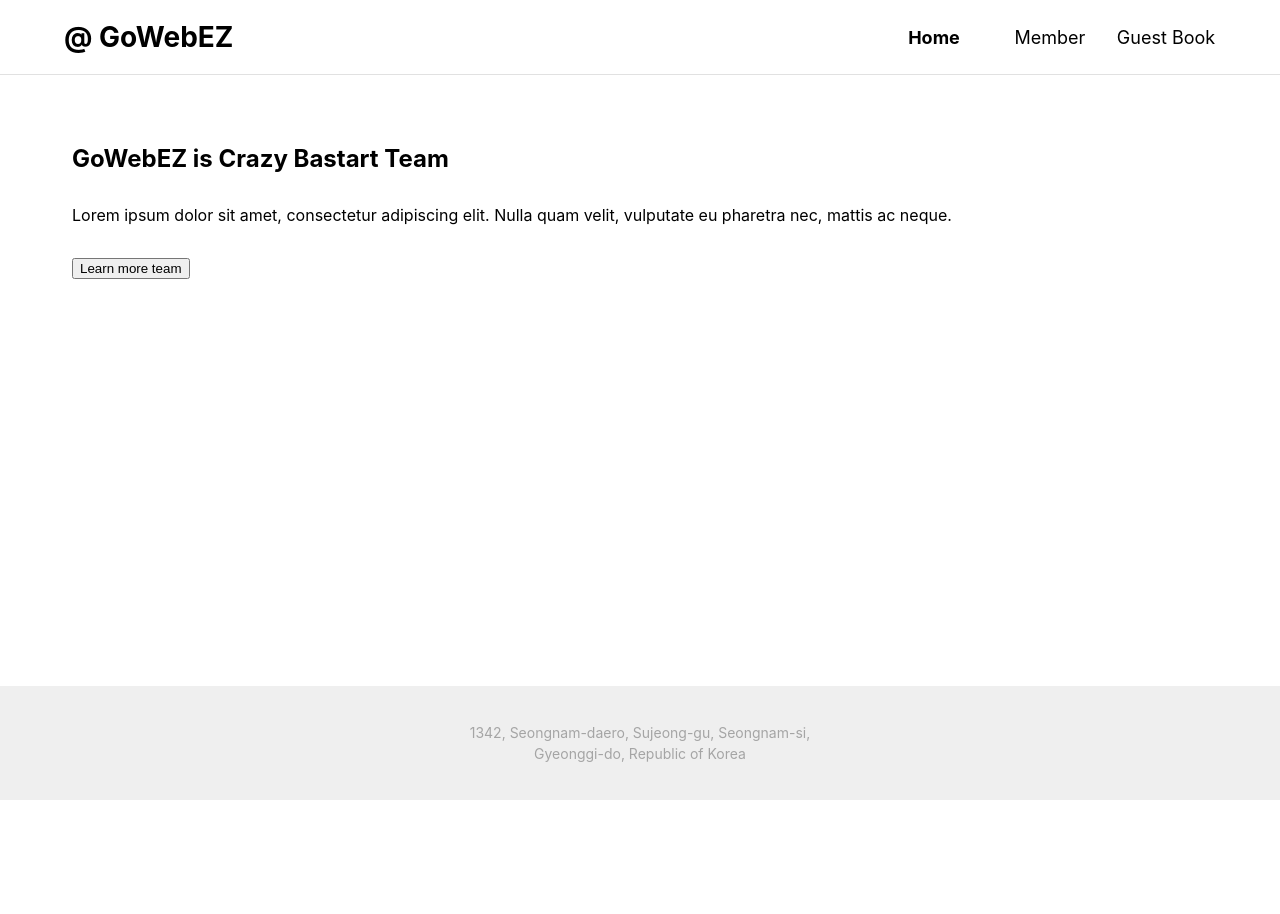
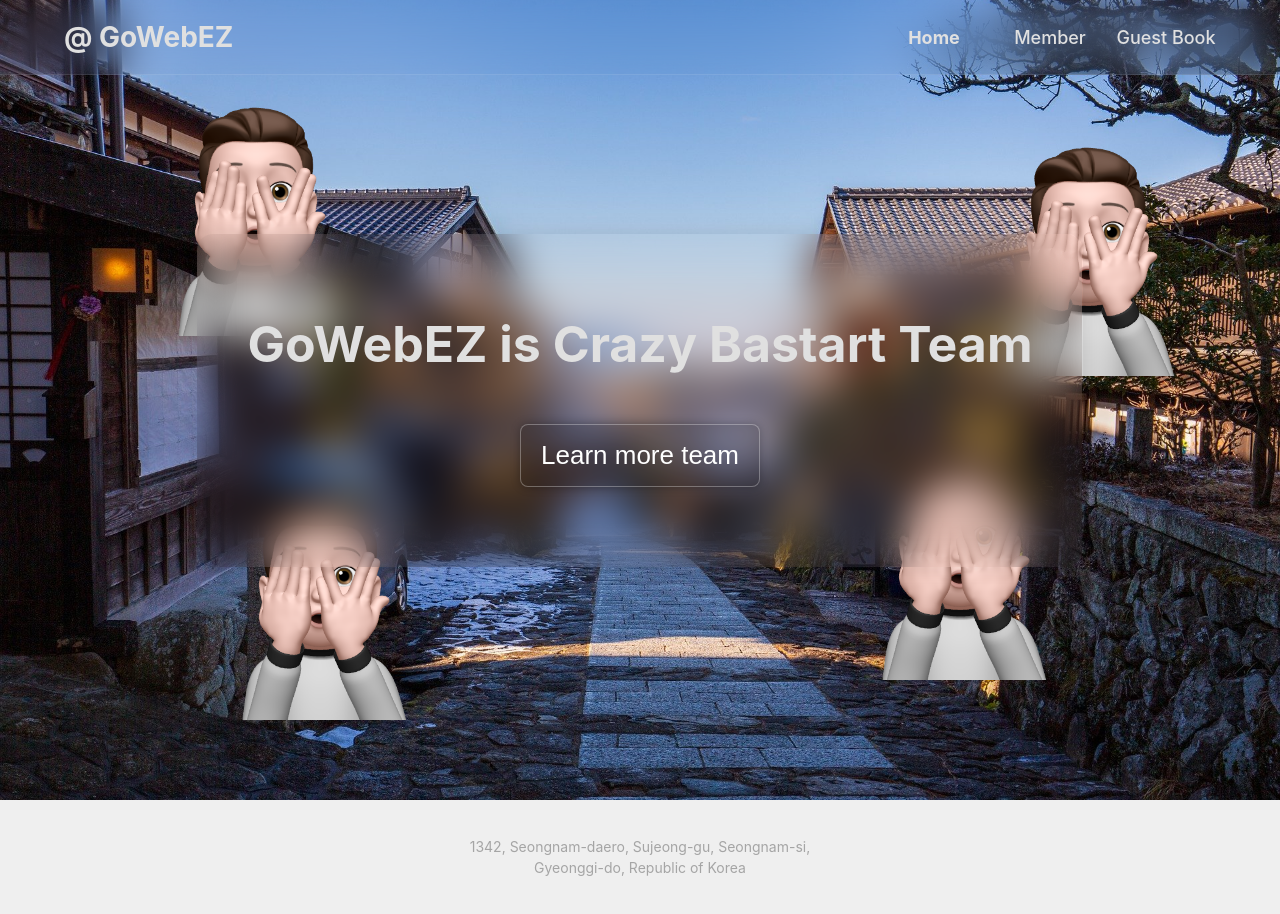
Before and after one commit to GoWeb-EZ/team-page, a React (Create React App) app: page / in a window 1280 px wide. Before the commit the page ends 800 px from the top, so only its background shows below. Built offline with nearby package versions, Linux system fonts and the light colour scheme.

Commit message:
Add HomeHero

```diff
--- a/src/components/Header/Header.styles.js
+++ b/src/components/Header/Header.styles.js
@@ -14,11 +14,14 @@ const Root = styled.header`
 
   background-color: transparent;
   backdrop-filter: blur(20px);
-  border-bottom: 1px solid #e1e1e1;
+  border-bottom: 1px solid rgba(255, 255, 255, 0.1);
+
+  z-index: 100;
 `;
 
 const Logo = styled.h1`
   font-size: 28px;
+  color: #e0e0e0;
 `;
 
 const NavList = styled.ul`
@@ -33,6 +36,8 @@ const Nav = styled(NavLink)`
   display: flex;
   align-items: center;
   justify-content: center;
+  color: #e0e0e0;
+  font-weight: 500;
 
   &.active {
     font-weight: 700;
--- /dev/null
+++ b/src/components/Home/Hero/HomeHero.js
@@ -0,0 +1,19 @@
+import bg from './bg.jpg';
+import s from './HomeHero.styles';
+import emoji from './emoji.png';
+
+export const HomeHero = () => (
+  <s.Root>
+    <s.Background src={bg} width="100%" />
+    <s.Body>
+      <s.Title>GoWebEZ is Crazy Bastart Team</s.Title>
+      <s.Cta type="button" className="btn btn-outline-dark">
+        Learn more team
+      </s.Cta>
+    </s.Body>
+    <s.FirstEmoji src={emoji} alt="emoji" />
+    <s.SecondEmoji src={emoji} alt="emoji" />
+    <s.ThirdEmoji src={emoji} alt="emoji" />
+    <s.FourthEmoji src={emoji} alt="emoji" />
+  </s.Root>
+);
--- /dev/null
+++ b/src/components/Home/Hero/HomeHero.styles.js
@@ -0,0 +1,96 @@
+import styled from 'styled-components';
+
+const Root = styled.div`
+  position: relative;
+  display: flex;
+  align-items: center;
+  justify-content: center;
+  height: 100vh;
+`;
+
+const Background = styled.img`
+  position: absolute;
+  inset: 0;
+  height: 100%;
+  overflow: hidden;
+  object-fit: cover;
+`;
+
+const Body = styled.div`
+  z-index: 2;
+  padding: 80px 50px;
+  backdrop-filter: blur(20px);
+  background-color: transparent;
+  border-radius: 16px;
+  box-shadow: 0 0 20px 0 rgba(0, 0, 0, 0.1);
+
+  text-align: center;
+`;
+
+const Title = styled.h3`
+  color: #e0e0e0;
+  font-size: 50px;
+  line-height: 1.2;
+  margin-bottom: 50px;
+`;
+
+const Cta = styled.button`
+  color: #fff;
+  background-color: transparent;
+  padding: 15px 20px;
+  font-size: 26px;
+  border-radius: 8px;
+  background-color: rgba(0, 0, 0, 0.15);
+  border: 1px solid rgba(255, 255, 255, 0.3);
+  box-shadow: 0 0 10px 0 rgba(0, 0, 0, 0.3);
+  transform: none;
+  transition: all 0.3s ease-in-out;
+  font-weight: 500;
+
+  &:hover {
+    transform: translateY(-3px);
+  }
+
+  &:focus {
+    outline: none;
+  }
+`;
+
+const Emoji = styled.img`
+  z-index: 1;
+  position: absolute;
+  max-width: 20vw;
+  max-height: auto;
+`;
+
+const FirstEmoji = styled(Emoji)`
+  top: 10%;
+  left: 10%;
+`;
+
+const SecondEmoji = styled(Emoji)`
+  bottom: 10%;
+  left: 15%;
+`;
+
+const ThirdEmoji = styled(Emoji)`
+  top: 15%;
+  right: 5%;
+`;
+
+const FourthEmoji = styled(Emoji)`
+  bottom: 15%;
+  right: 15%;
+`;
+
+export default {
+  Root,
+  Body,
+  Background,
+  Title,
+  Cta,
+  FirstEmoji,
+  SecondEmoji,
+  ThirdEmoji,
+  FourthEmoji,
+};
--- a/src/components/Layout/Layout.js
+++ b/src/components/Layout/Layout.js
@@ -2,14 +2,11 @@ import React from 'react';
 import Header from '../Header/Header';
 import Footer from '../Footer/Footer';
 import s from './Layout.styles';
-import { Container } from '../Container/Container';
 
 export const Layout = ({ children }) => (
   <s.Root>
     <Header />
-    <s.Body>
-      <Container>{children}</Container>
-    </s.Body>
+    <s.Body>{children}</s.Body>
     <Footer />
   </s.Root>
 );
--- a/src/components/Layout/Layout.styles.js
+++ b/src/components/Layout/Layout.styles.js
@@ -7,7 +7,6 @@ const Root = styled.div`
 `;
 
 export const Body = styled.div`
-  padding-top: 80px;
   flex: 1;
 `;
 
--- a/src/pages/home/Home.js
+++ b/src/pages/home/Home.js
@@ -1,18 +1,11 @@
 import React from 'react';
 import s from './Home.styles';
+import { HomeHero } from '../../components/Home/Hero/HomeHero';
 
 export default function Home() {
   return (
     <s.Root>
-      <h2>GoWebEZ is Crazy Bastart Team</h2>
-      <p>
-        Lorem ipsum dolor sit amet, consectetur adipiscing elit. Nulla quam velit, vulputate eu
-        pharetra nec, mattis ac neque.
-      </p>
-
-      <button type="button" className="btn btn-outline-dark">
-        Learn more team
-      </button>
+      <HomeHero />
     </s.Root>
   );
 }
--- a/src/pages/home/Home.styles.js
+++ b/src/pages/home/Home.styles.js
@@ -1,12 +1,6 @@
 import styled from 'styled-components';
 
-const Root = styled.div`
-  padding: 4rem 2rem;
-
-  > p {
-    margin: 2rem 0;
-  }
-`;
+const Root = styled.div``;
 
 export default {
   Root,
```
Also changed, not shown: src/components/Home/Hero/bg.jpg (added), src/components/Home/Hero/emoji.png (added).
